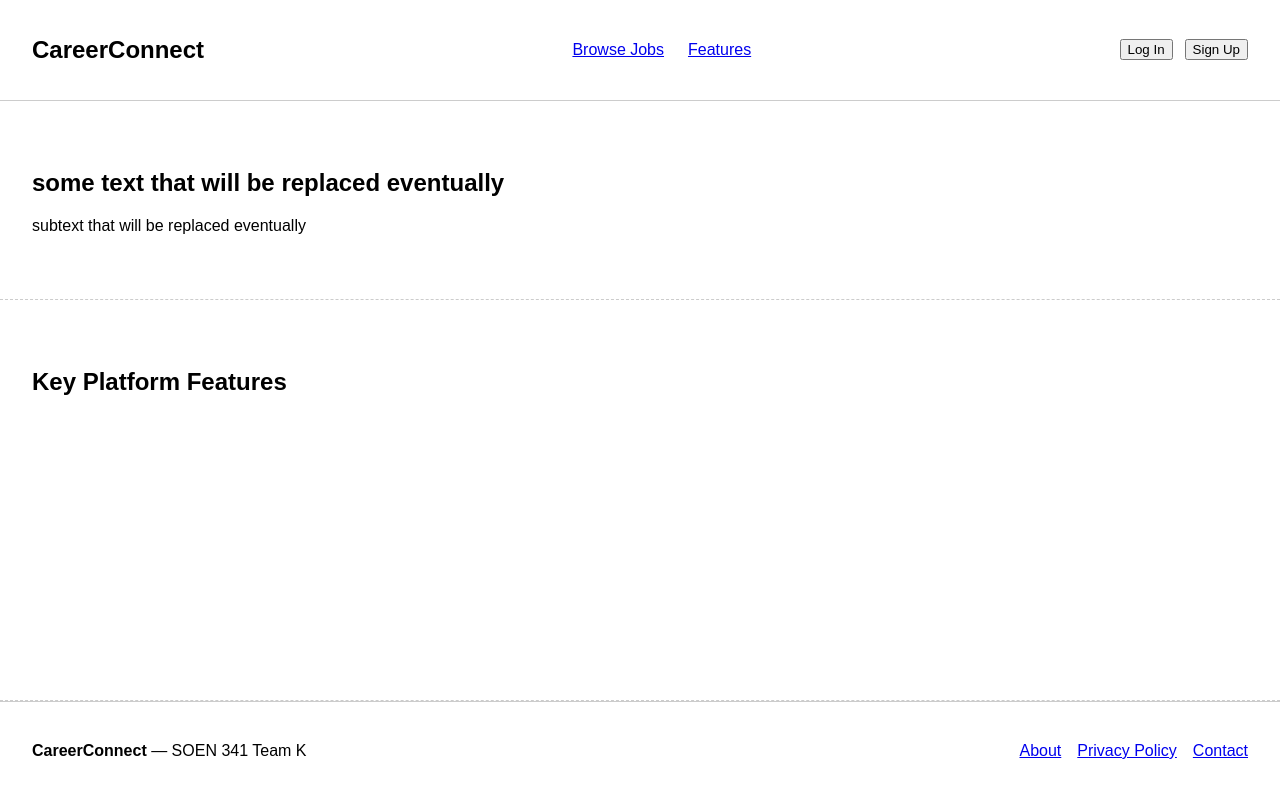
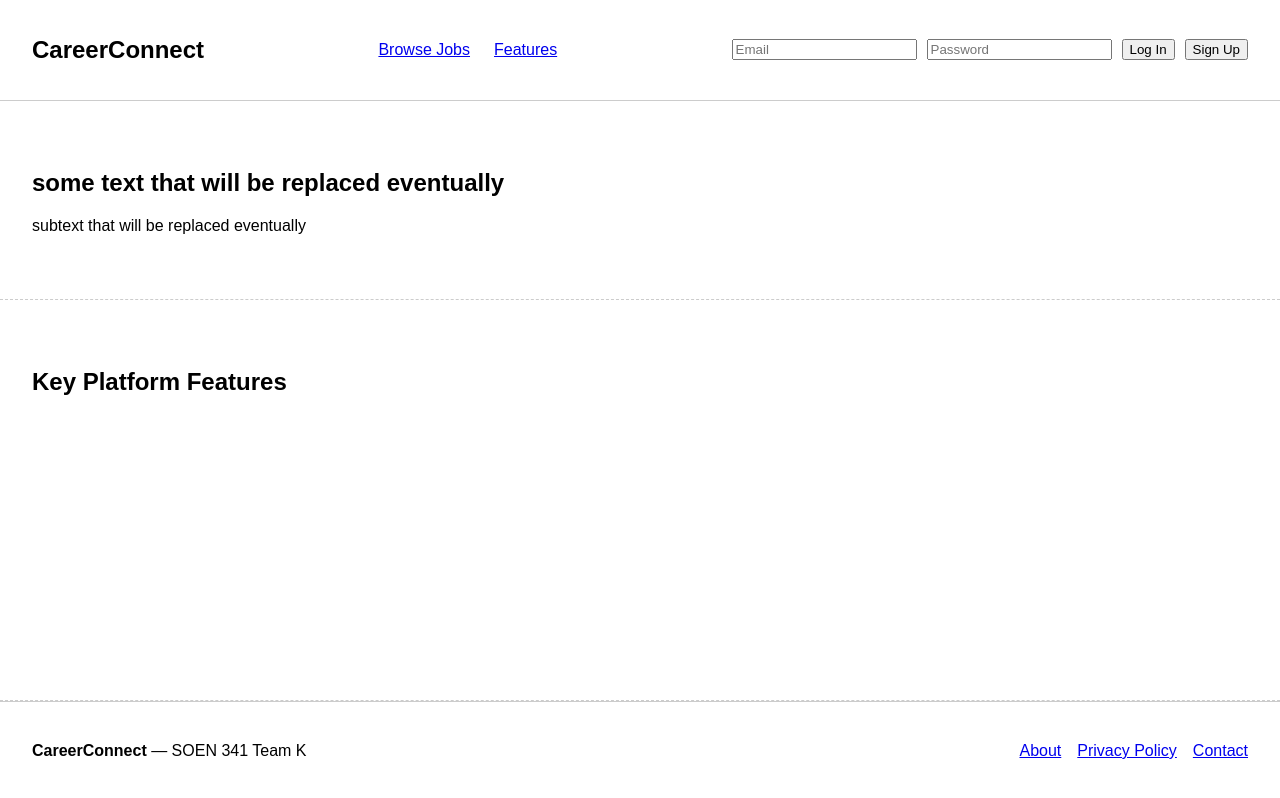
Before and after one commit to Hinduino/CareerConnect, a React (Vite) app in the folder client/: page / in a window 1280 px wide. Built offline with nearby package versions, Linux system fonts and the light colour scheme.

Commit message:
Add email and password inputs to Navbar for registration

```diff
--- a/client/src/components/Navbar.jsx
+++ b/client/src/components/Navbar.jsx
@@ -2,8 +2,8 @@ import { useState } from 'react';
 
 function Navbar() {
   // Hardcoded state for Sprint 1 testing purposes
-  const [email, setEmail] = useState('testuser@example.com');
-  const [password, setPassword] = useState('password123');
+  const [email, setEmail] = useState('');
+  const [password, setPassword] = useState('');
 
   const handleSignUp = async () => {
     try {
@@ -42,9 +42,21 @@ function Navbar() {
           <li><a href="#features">Features</a></li>
         </ul>
 
-        <div className="navbar-actions">
+
+        <div className="navbar-actions" style={{ display: 'flex', gap: '10px' }}>
+          <input
+            type="email"
+            placeholder="Email"
+            value={email}
+            onChange={(e) => setEmail(e.target.value)}
+          />
+          <input
+            type="password"
+            placeholder="Password"
+            value={password}
+            onChange={(e) => setPassword(e.target.value)}
+          />
           <button type="button">Log In</button>
-          {/* Added the onClick event to trigger the API call */}
           <button type="button" onClick={handleSignUp}>Sign Up</button>
         </div>
       </nav>
```
